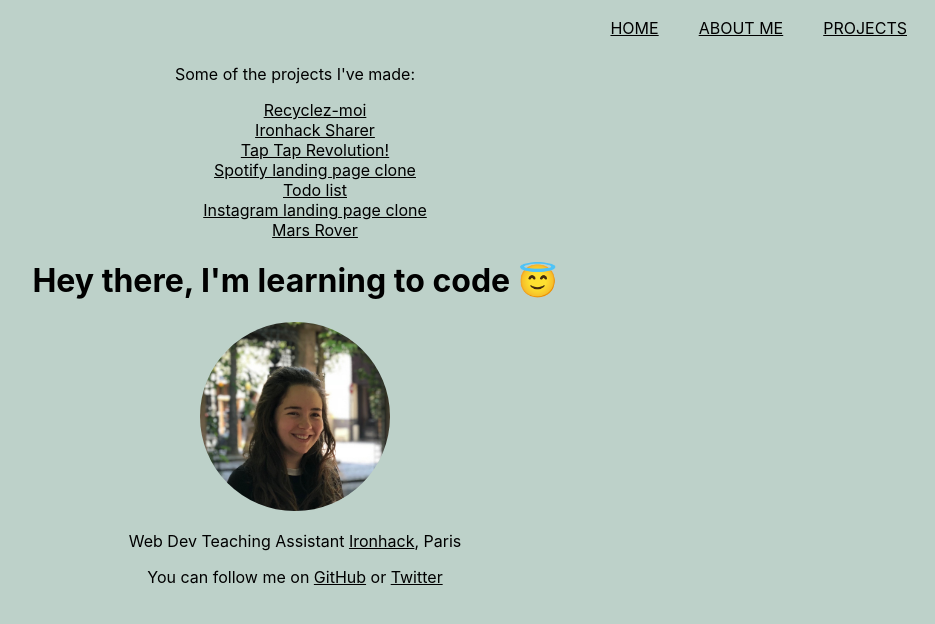
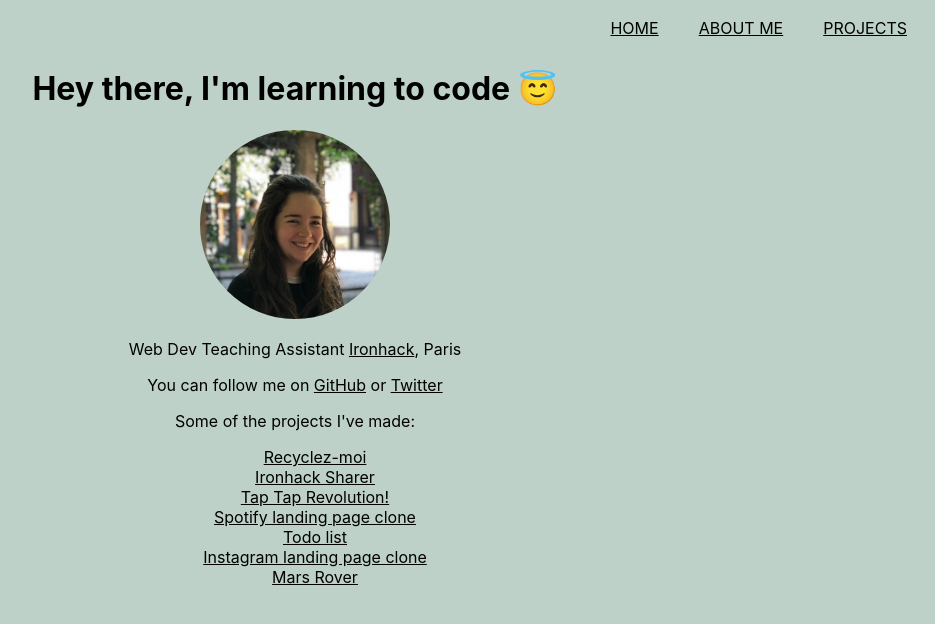
Before and after one commit to abisummers/abisummers.github.io, a React (Create React App) app: page /projects in a window 1280 px wide. Shown: the top 624 px of the page, without its empty margins (345-1280 px from the left). Built offline with nearby package versions, Linux system fonts and the light colour scheme.

Commit message:
changed layout

```diff
--- a/src/App.js
+++ b/src/App.js
@@ -1,5 +1,8 @@
 import React, { Component } from "react";
 import Nav from "./components/Nav";
+import { NavLink, Route, Switch } from "react-router-dom";
+import Projects from "./components/Project-list";
+import About from "./components/About";
 
 import Main from "./components/Main";
 
@@ -11,9 +14,20 @@ class App extends Component {
         <Main />
         <p>
           You can follow me on{" "}
-          <a href="https://github.com/abisummers">GitHub</a> or{" "}
-          <a href="https://twitter.com/abijsummers">Twitter</a>
+          <a target="_" href="https://github.com/abisummers">
+            GitHub
+          </a>{" "}
+          or{" "}
+          <a target="_" href="https://twitter.com/abijsummers">
+            Twitter
+          </a>
         </p>
+
+        <Switch>
+          <Route exact path="/" />
+          <Route path="/projects" component={Projects} />
+          <Route path="/about" component={About} />
+        </Switch>
       </>
     );
   }
--- a/src/components/Nav.js
+++ b/src/components/Nav.js
@@ -1,5 +1,5 @@
 import React, { Component } from "react";
-import { NavLink, Route } from "react-router-dom";
+import { NavLink, Route, Switch } from "react-router-dom";
 import About from "./About";
 import Projects from "./Project-list";
 
@@ -9,15 +9,13 @@ class Nav extends Component {
     return (
       <>
         <nav>
-          <NavLink to="/">Home</NavLink>
+          <NavLink exact to="/">
+            Home
+          </NavLink>
           <NavLink to="/about">About Me</NavLink>
 
           <NavLink to="/projects">Projects</NavLink>
         </nav>
-
-        <Route exact path="/" />
-        <Route path="/projects" component={Projects} />
-        <Route path="/about" component={About} />
       </>
     );
   }
```
